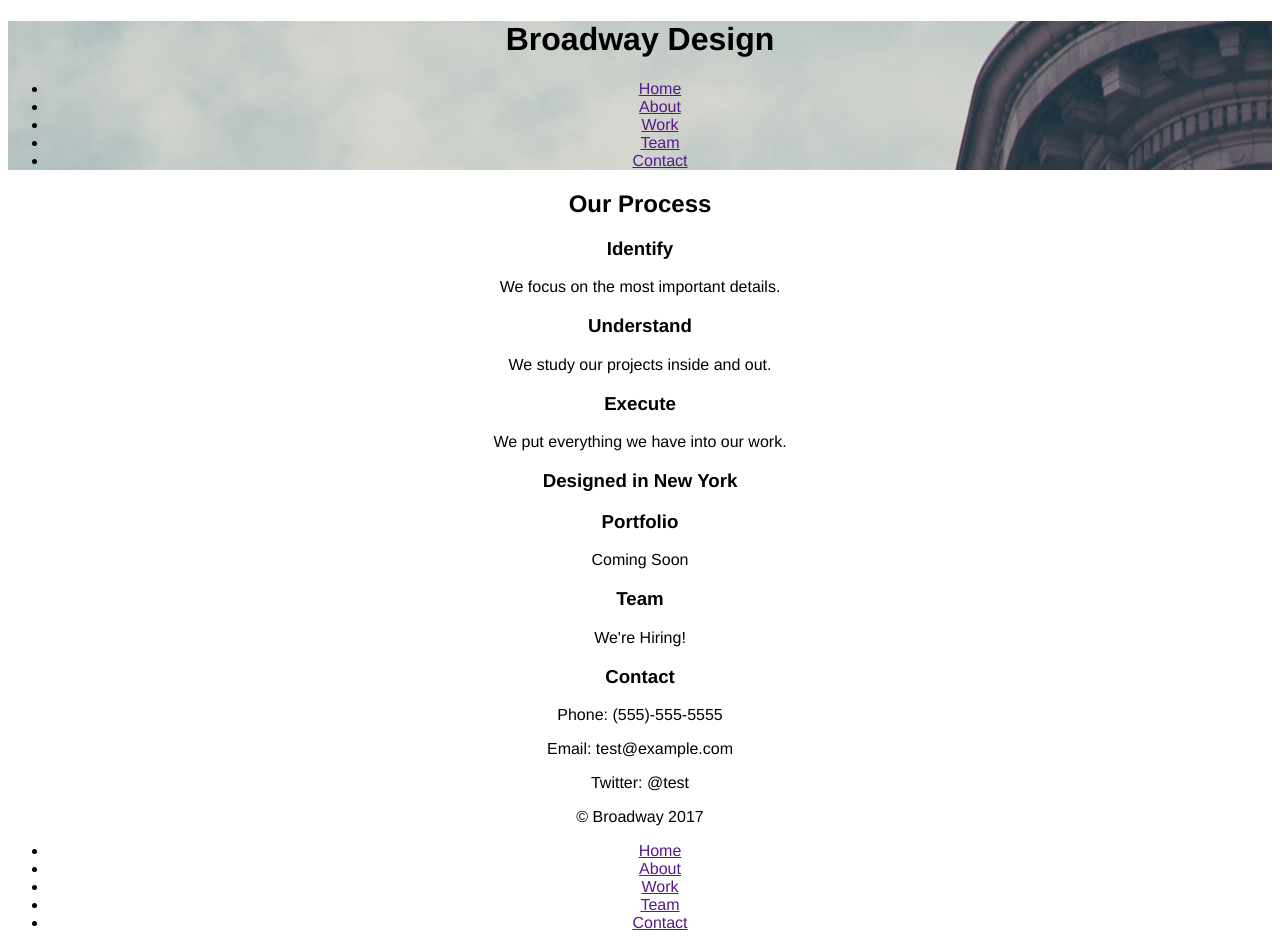
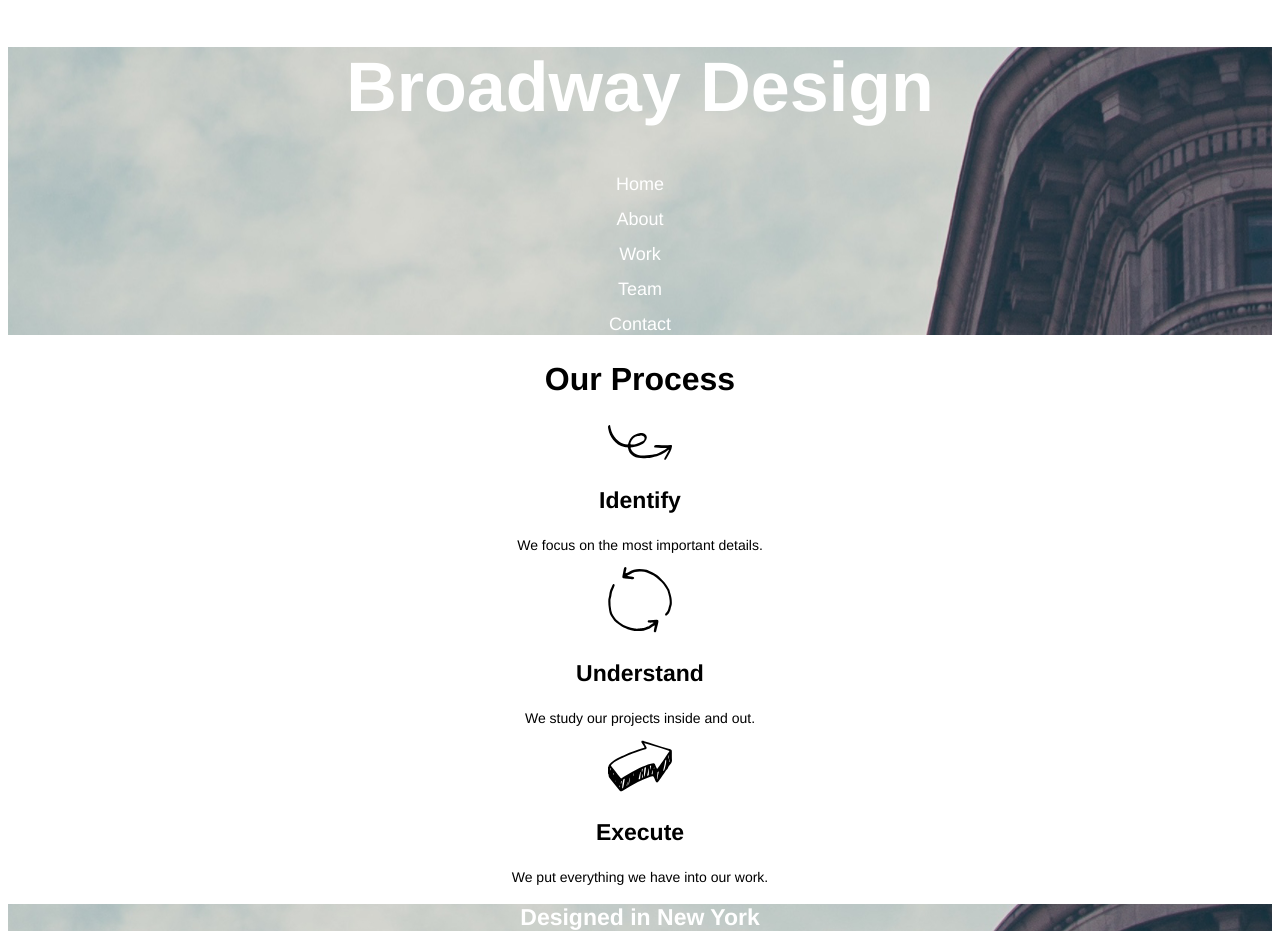
Before and after one commit to stormchasers/broadway, a plain HTML site: page index.html in a window 1280 px wide. Shown: the top 951 px of the page. Drawn offline with Linux system fonts and the light colour scheme.

Commit message:
Complete significant portion of HTML and CSS

```diff
--- a/index.html
+++ b/index.html
@@ -10,37 +10,40 @@
     <!--Landing Section -->
     <div class="landing">
       <h1>Broadway Design</h1>
-      <ul>
-        <li><a href="">Home</a></li>
-        <li><a href="">About</a></li>
-        <li><a href="">Work</a></li>
-        <li><a href="">Team</a></li>
-        <li><a href="">Contact</a></li>
-      </ul>
+
+        <p><a class="btn-nav" href="index.html">Home</a></p>
+        <p><a class="btn-nav" href="">About</a></p>
+        <p><a class="btn-nav" href="">Work</a></p>
+        <p><a class="btn-nav" href="#team">Team</a></p>
+        <p><a class="btn-nav" href="#contact">Contact</a></p>
+
     </div>
 
     <!--Content Section -->
     <div class="content">
       <h2>Our Process</h2>
 
+      <img src="resources/images/identify.svg"></img>
       <h3>Identify</h3>
       <p>We focus on the most important details.</p>
 
+      <img src="resources/images/understand.svg"></img>
       <h3>Understand</h3>
       <p>We study our projects inside and out.</p>
 
+      <img src="resources/images/execute.svg"></img>
       <h3>Execute</h3>
       <p>We put everything we have into our work.</p>
 
-      <h3>Designed in New York</h3>
+      <h2 id="design-location">Designed in New York</h2>
 
       <h3>Portfolio</h3>
       <p>Coming Soon</p>
 
-      <h3>Team</h3>
+      <h3 id="team">Team</h3>
       <p>We're Hiring!</p>
 
-      <h3>Contact</h3>
+      <h3 id="contact">Contact</h3>
       <p>Phone: (555)-555-5555</p>
       <p>Email: test@example.com</p>
       <p>Twitter: @test</p>
@@ -48,15 +51,14 @@
 
     <!--Footer Section -->
     <div class="footer">
-      <p> &copy; Broadway 2017
-        <ul>
-          <li><a href="">Home</a></li>
-          <li><a href="">About</a></li>
-          <li><a href="">Work</a></li>
-          <li><a href="">Team</a></li>
-          <li><a href="">Contact</a></li>
-        </ul>
-      </p>
+      <p> &copy; Broadway 2016 &nbsp
+
+          <a class="btn-nav" href="index.html">| Home |</a>
+          <a class="btn-nav" href="">About |</a>
+          <a class="btn-nav" href="">Work |</a>
+          <a class="btn-nav" href="#team">Team |</a>
+          <a class="btn-nav" href="#contact">Contact |</a>
+        </p>
     </div>
 
   </body>
--- a/resources/css/style.css
+++ b/resources/css/style.css
@@ -3,7 +3,45 @@ body {
   text-align: center;
 }
 
+h2 {
+  font-size: 32px;
+  font-weight: bold;
+}
+
+h3 {
+  font-size: 23px;
+  font-weight: bold;
+}
+p {
+  font-size: 14px;
+}
+
 .landing {
   background-image: url("../images/the-flatiron-building.png");
-  /** background-color: #cccccc; **/
+  color: white;
 }
+
+.landing h1 {
+  font-size: 70px;
+  font-weight: bold;
+}
+
+.btn-nav {
+  color: white;
+  font-size: 18px;
+  text-decoration: none;
+}
+
+.footer {
+  background-color: dimgray;
+  color: white;
+  font-size: 11px;
+  text-align: left;
+}
+
+#design-location {
+  background-image: url("../images/the-flatiron-building.png");
+  color: white;
+  font-size: 23px;
+  font-weight: bold;
+}
```
Also changed, not shown: the-flatiron-building.png (deleted).
